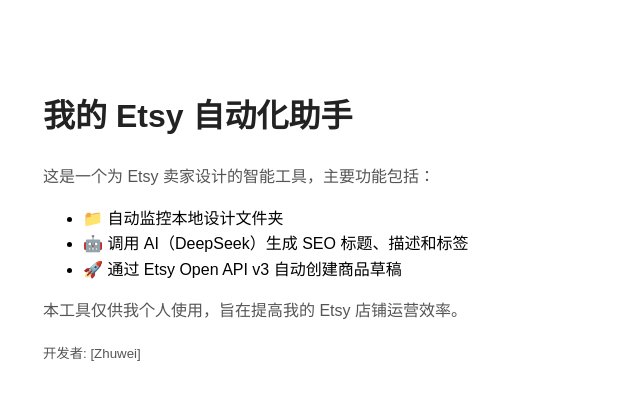
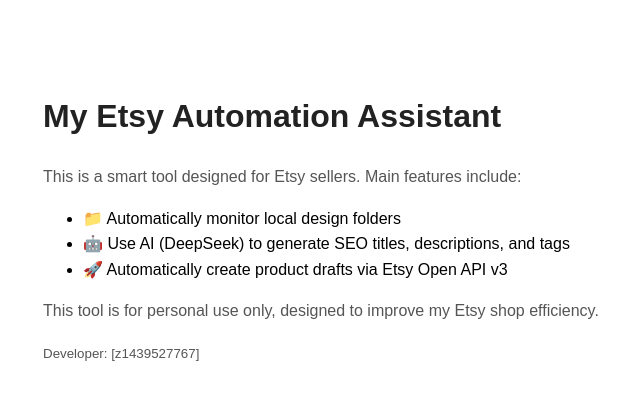
Before and after one commit to z1439527767/etsy-trader.github.io, a plain HTML site: page index.html in a window 1280 px wide. Shown: the whole page, without its empty margins (197-837 px from the left). Drawn offline with Linux system fonts and the light colour scheme.

Commit message:
Update index.html

```diff
--- a/index.html
+++ b/index.html
@@ -1,8 +1,8 @@
 <!DOCTYPE html>
 <html>
 <head>
-    <title>我的 Etsy 智能上架工具</title>
-    <!-- 为了让网站好看一点，我加了一点最简单的样式 -->
+    <title>My Etsy Smart Listing Tool</title>
+    <!-- Simple styles to make the page look clean -->
     <style>
         body { font-family: Arial, sans-serif; max-width: 800px; margin: 50px auto; padding: 20px; line-height: 1.6; }
         h1 { color: #222; }
@@ -10,14 +10,14 @@
     </style>
 </head>
 <body>
-    <h1>我的 Etsy 自动化助手</h1>
-    <p>这是一个为 Etsy 卖家设计的智能工具，主要功能包括：</p>
+    <h1>My Etsy Automation Assistant</h1>
+    <p>This is a smart tool designed for Etsy sellers. Main features include:</p>
     <ul>
-        <li>📁 自动监控本地设计文件夹</li>
-        <li>🤖 调用 AI（DeepSeek）生成 SEO 标题、描述和标签</li>
-        <li>🚀 通过 Etsy Open API v3 自动创建商品草稿</li>
+        <li>📁 Automatically monitor local design folders</li>
+        <li>🤖 Use AI (DeepSeek) to generate SEO titles, descriptions, and tags</li>
+        <li>🚀 Automatically create product drafts via Etsy Open API v3</li>
     </ul>
-    <p>本工具仅供我个人使用，旨在提高我的 Etsy 店铺运营效率。</p>
-    <p><small>开发者: [Zhuwei]</small></p>
+    <p>This tool is for personal use only, designed to improve my Etsy shop efficiency.</p>
+    <p><small>Developer: [z1439527767]</small></p>
 </body>
 </html>
```
